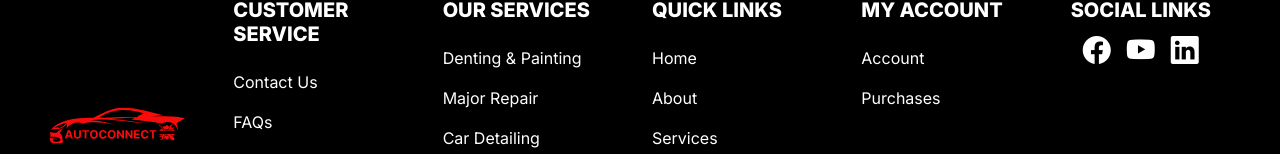
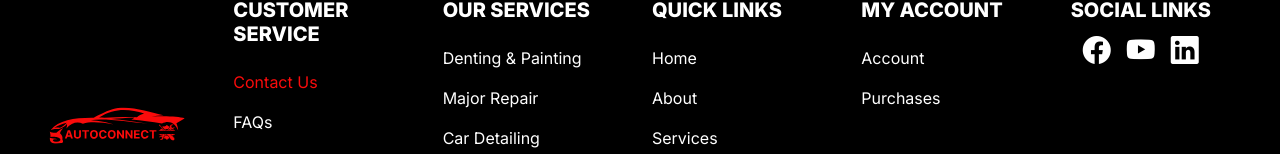
Before and after one commit to jaspherbagor/AutoConnect, a React (Create React App) app in the folder front-end/: page / in a window 1280 px wide. In both pictures the pointer is over the link "Contact Us". Shown: the part 1939-2093 px from the top of the page. Built offline with nearby package versions, Linux system fonts and the light colour scheme.

Commit message:
added the hover effects of the footer links

```diff
--- a/front-end/src/components/layouts/client/footer.jsx
+++ b/front-end/src/components/layouts/client/footer.jsx
@@ -1,5 +1,5 @@
 import React from 'react';
-
+import '../../styles/client/footer.css';
 const ClientFooter = () => {
   return (
     <div>
--- a/front-end/src/components/styles/client/footer.css
+++ b/front-end/src/components/styles/client/footer.css
@@ -26,3 +26,7 @@ html, body {
     --grayish-color: #f1f1f1;
     --font-family: 'Inter', sans-serif;
 }
+
+.footer-link:hover {
+    color:var(--primary-color) !important
+}
```
